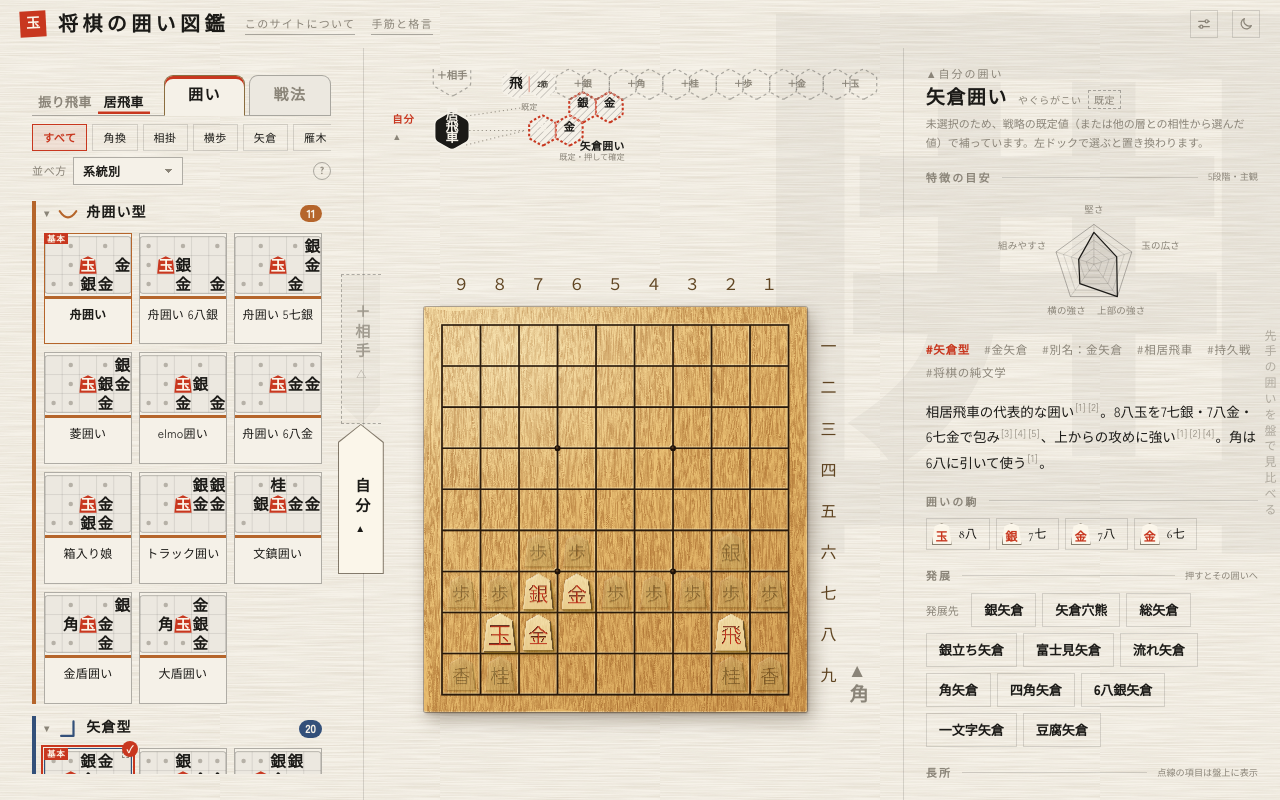
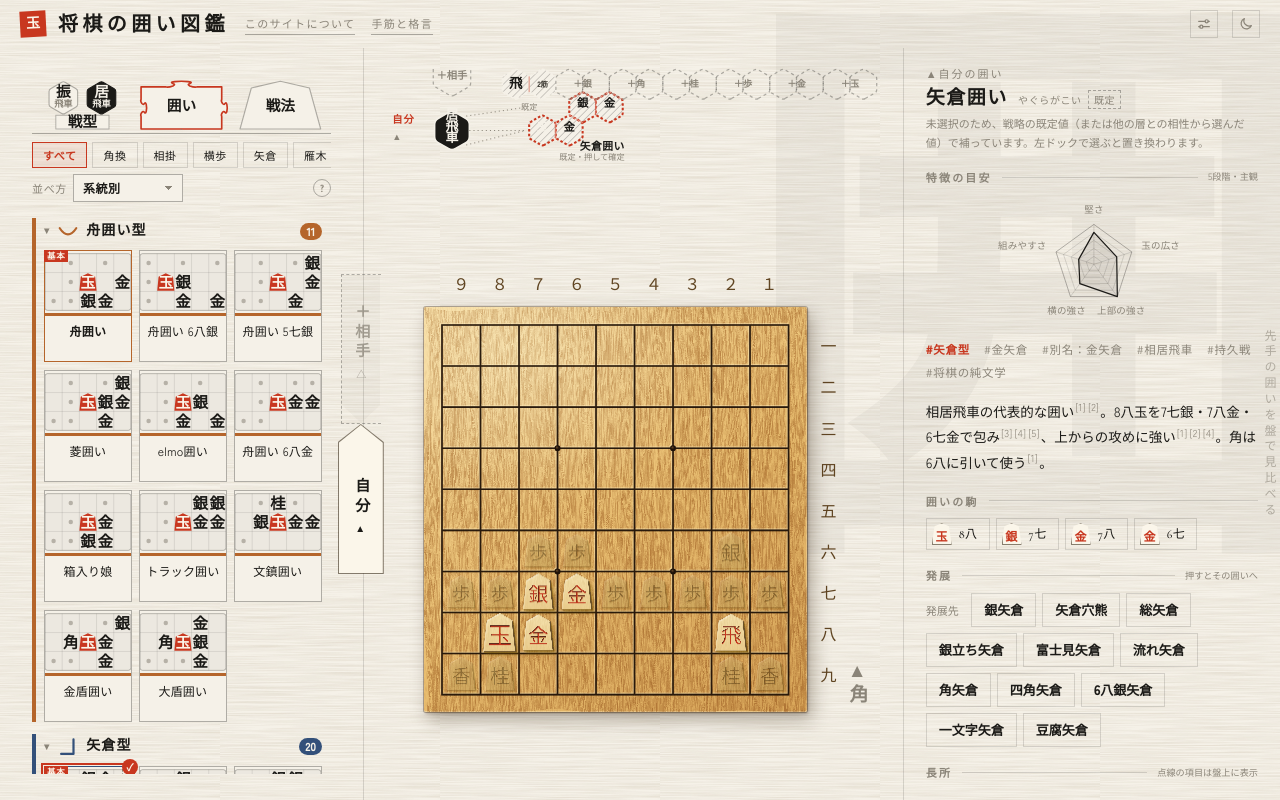
Before and after one commit to Mikanixonable/shogi, a website: page index.html in a window 1280 px wide. Drawn offline with nearby package versions, Linux system fonts and the light colour scheme; a web font is replaced by a local one.

Commit message:
左ドックの案B切り替え面を実装

```diff
--- a/css/dock.css
+++ b/css/dock.css
@@ -35,41 +35,43 @@
                                    border-top:7px solid var(--accent); border-right:7px solid transparent; }
 .dk-pane { flex:1 1 auto; display:flex; flex-direction:column; min-width:0; min-height:0; }
 
-/* 上端の1行（5）: 左に戦型の絞り込み（文字セグメント）、右に層タブ（囲い／戦法）。下の罫に選択中のタブが綴じる */
+/* 上端の切り替え面（design-refs-dock-switch 案B「型の三印」）: 戦型・囲い・戦法を
+   同じレイヤーの選択肢として一続きに並べる。絵は1枚の SVG（.dk-sw-art）に描き、
+   操作は透明ボタンの重なりが受ける（制約フィールドと同じ二層）。
+   戦型=六角形の対＋背面の下札、囲い=パズルのピース、
+   戦法=駒形の五角形。開いている層の型から面の罫へ点線の茎を垂らす */
 /* （body 直下の header の flex-wrap・padding・墨の罫が効かないよう、ここで打ち消す） */
 .dk-pane-h { flex:none; display:flex; flex-wrap:nowrap; align-items:flex-end; gap:10px; padding:0; margin-bottom:8px;
              border-bottom:1px solid var(--line-2); }
-/* 層（囲い／戦法）: 選択中の紙タブを前に出し、下の一覧に綴じる */
-.dk-tab { position:relative; display:flex; align-items:flex-end; gap:4px; flex:1 1 auto; height:42px; min-width:0;
-          padding:0 0 0 4px; margin-bottom:-1px; }
+/* 切り替え面の器（案B） */
+.dk-sw { position:relative; flex:1 1 auto; min-width:0; }
+.dk-sw-art { display:block; width:100%; height:auto; overflow:visible; }
+/* svg 内の型（絵のクラスは切り替え面専用） */
+.dk-sw-art .hx { fill:var(--bg); stroke:var(--line-2); stroke-width:1.2; stroke-linejoin:round; }
+.dk-sw-art .hx.on { fill:var(--fg); stroke:var(--fg); }
+.dk-sw-art .shp { fill:var(--bg); stroke:var(--line-2); stroke-width:1.2; stroke-linejoin:round; }
+.dk-sw-art .shp.on { stroke:var(--accent); stroke-width:1.8; }
+.dk-sw-art .nm, .dk-sw-art .ch { font:800 16px/1 var(--font-d); fill:var(--fg); text-anchor:middle; }
+.dk-sw-art .ch.on, .dk-sw-art .sub.on { fill:var(--bg); }
+.dk-sw-art .sub { font:600 10px/1 var(--font-b); fill:var(--muted); text-anchor:middle; }
+.dk-sw-art .tag { fill:var(--bg); stroke:var(--line-2); stroke-width:1; }
+.dk-sw-art .stem { fill:none; stroke:var(--muted); stroke-width:1; stroke-dasharray:1 3; }
+/* 透明ボタン: viewBox(326×64) の % 座標で各型に当たり判定を貼る（文字は svg が持つ） */
+.dk-sw .seg { position:absolute; inset:0; pointer-events:none; }
+.dk-sw .seg button { position:absolute; pointer-events:auto; border:0; padding:0; margin:0;
+                     background:transparent; color:transparent; font-size:0; cursor:pointer; border-radius:8px; }
+@media (hover:hover) { .dk-sw .seg button:hover { background:color-mix(in srgb,var(--fg) 5%,transparent); } }
+.dk-sw .seg button:focus-visible { outline:2px solid var(--fg); outline-offset:0; }
 .dk-tab .knob, .dk-strategy .knob { display:none; }
-.dk-tab button { position:relative; flex:1 1 0; display:flex; align-items:center; justify-content:center; gap:7px;
-                 height:41px; min-width:0; padding:6px 3px; border:1px solid var(--line-2);
-                 border-radius:9px 9px 0 0; background:color-mix(in srgb,var(--fg) 4%,var(--bg));
-                 font:700 15px/1 var(--font-d); letter-spacing:.2em; color:var(--muted);
-                 transition:background .18s, color .18s, border-color .18s; }
-.dk-tab button svg { width:18px; height:18px; fill:none; stroke:currentColor; stroke-width:1.6; stroke-linejoin:round; }
-@media (hover:hover) { .dk-tab button:hover { color:var(--fg); border-color:var(--fg); } }
-.dk-tab button[aria-pressed="true"] { z-index:1; border-color:var(--accent-2);
-                                      border-bottom:1px solid var(--bg); background:var(--bg); color:var(--fg);
-                                      box-shadow:inset 0 3px 0 var(--accent); font-weight:800; }
+.dk-strategy button[data-value="furibisha"] { left:2.8%; top:12.5%; width:15.5%; height:75%; }
+.dk-strategy button[data-value="ibisha"] { left:15.6%; top:12.5%; width:15.5%; height:75%; }
+.dk-tab button[data-value="castle"] { left:36.5%; top:12.5%; width:27%; height:81.25%; }
+.dk-tab button[data-value="tactic"] { left:69.5%; top:12.5%; width:27%; height:81.25%; }
 .dk-clear { display:grid; flex:none; place-items:center; width:28px; height:28px; padding:0;
             border:1px solid var(--line-2); border-radius:50%; background:none; color:var(--muted);
             cursor:pointer; font:600 18px/1 var(--font-b); }
 @media (hover:hover) { .dk-clear:hover { color:var(--bad); border-color:var(--bad); } }
 .dk-clear[hidden] { display:none; }
-/* 戦型（振り飛車／居飛車）の絞り込み: タブ列の左端に並ぶ素朴な文字セグメント。選択中は朱の下線だけ */
-.dk-strategy { flex:none; align-self:flex-end; display:flex; margin:0 0 1px; padding:0; }
-.dk-strategy button { flex:none; display:flex; align-items:center; justify-content:center; padding:7px 9px 6px;
-                      font:700 13px/1 var(--font-b); letter-spacing:.05em; color:var(--muted); white-space:nowrap; transition:color .2s; }
-/* 面が狭いときはタブのアイコンを畳む（文字は残す） */
-@container dk (max-width:330px) {
-  .dk-tab button svg { display:none; }
-  .dk-tab button { letter-spacing:.1em; }
-  .dk-strategy button { padding:7px 6px 6px; letter-spacing:.03em; }
-}
-@media (hover:hover) { .dk-strategy button:hover { color:var(--fg); } }
-.dk-strategy button[aria-pressed="true"] { color:var(--fg); font-weight:800; box-shadow:inset 0 -2.5px 0 var(--accent); }
 /* 戦型（細）の絞り込み: 戦略チップ行の下に置く1行のチップ。1行で収めて横に流す */
 .dk-senkei { flex:none; display:flex; align-items:center; gap:5px; margin:0 0 6px; padding:0;
              overflow-x:auto; scrollbar-width:none; }
@@ -325,11 +327,15 @@
 .dk-binder[data-show="false"] .dk-pc[data-who="opp"] .body::after { background:var(--faint); }
 
 /* ===== narrow: ページ全体でスクロールするので、一覧は内容の高さを取る ===== */
-/* M1: 面の上端は「選ぶ操作（相手/自分の側＋囲い/戦法の層）」の1行、
-   その下は「見せ方（戦型の絞り込み・並べ方・凡例）」の1行の2段構成。
+/* M1: 面の上端は「選ぶ操作（相手/自分の側＋戦型・囲い・戦法）」の1行、
+   その下は「見せ方（戦型（細）の絞り込み・並べ方・凡例）」の1行の2段構成。
    バインダーの駒はタブと同じ行に並ぶ小さな駒タブ（dock-view.js がDOMを移す） */
 @media (max-width:979px) {
   #pickRail .dk { flex:none; display:block; }
+  #pickRail { position:relative; z-index:16; background:var(--bg); }
+  .dk-pane-h { flex-wrap:wrap; align-items:flex-start; }
+  .dk-pane-h > .dk-binder { order:1; margin-left:auto; }
+  .dk-pane-h > .dk-sw { order:2; flex:1 0 100%; }
   .dk-binder { position:static; display:flex; flex-direction:row; align-items:flex-end;
                width:auto; gap:2px; margin:0 4px 0 0; padding:0; flex:none; }
   .dk-pc { position:relative; top:auto; right:auto; bottom:auto; width:60px; height:44px; }
@@ -340,8 +346,6 @@
   .dk-pc .v small { font-size:9px; }
   .dk-pc-ghost { display:none !important; }
   .dk-pc-x { position:relative; right:auto; top:auto; margin:0 0 10px -8px; }
-  /* 戦型の絞り込みは並べ方の行の先頭へ（見せ方の行）。セグメントであることが分かるよう下線は残す */
-  .dk-tools .dk-strategy { flex:none; align-self:center; margin:0 4px 0 0; }
   .dk-pane { display:block; min-height:0; }
   .dk-body { overflow:visible; }
   /* タップ領域（C1）: 小さなボタンは見た目を変えず ::after で当たり判定だけ広げる */
@@ -349,8 +353,6 @@
   .dk-clear::after { content:""; position:absolute; inset:-8px; }
   .dk-legend::after { content:""; position:absolute; inset:-13px; }
   .dk-pc-x::after { content:""; position:absolute; inset:-11px; }
-  .dk-tab button { height:44px; }
-  .dk-strategy button { min-height:44px; padding-left:8px; padding-right:8px; }
   .dk-sort-sel { height:44px; font-size:13px; }
 
   .dk-fam-h { min-height:44px; padding:6px 0; }
--- a/js/data/strategies.js
+++ b/js/data/strategies.js
@@ -1,16 +1,16 @@
-// 戦略: 居飛車/振り飛車の既定テンプレート。対局図で戦法・囲いが未選択のときの土台にする
+// 戦略: 居飛車/振飛車の既定テンプレート。対局図で戦法・囲いが未選択のときの土台にする
 // ※計画 §2-3 からの変更: furibisha.defaultCastle は文字列だったが、両戦略とも { vsIbisha, vsFuribisha } のオブジェクト形に統一した
 window.Kakoi = window.Kakoi || {};
 Kakoi.STRATEGIES = {
   ibisha: {
     label: '居飛車',
-    desc: '飛車を初期位置の2筋（盤の右側）に据えたまま戦い、玉は反対側の左翼（7〜9筋）に囲う戦型。お互いが居飛車の相居飛車では矢倉・角換わり・相掛かり・横歩取り・雁木などに分かれ、振り飛車を相手にすると対抗形になる。',
+    desc: '飛車を初期位置の2筋（盤の右側）に据えたまま戦い、玉は反対側の左翼（7〜9筋）に囲う戦型。お互いが居飛車の相居飛車では矢倉・角換わり・相掛かり・横歩取り・雁木などに分かれ、振飛車を相手にすると対抗形になる。',
     defaultTactic: 'ibisha-base',
     defaultCastle: { vsIbisha: 'yagura', vsFuribisha: 'funa' },
   },
   furibisha: {
-    label: '振り飛車',
-    desc: '飛車を初期位置の2筋から別の筋（5〜9筋や1筋）へ振り、玉を右翼（1〜3筋）に囲う戦型。美濃囲い系が土台で、四間飛車・三間飛車・中飛車・向かい飛車など振った筋がそのまま戦法名になる。相手も振り飛車なら相振り飛車になる。',
+    label: '振飛車',
+    desc: '飛車を初期位置の2筋から別の筋（5〜9筋や1筋）へ振り、玉を右翼（1〜3筋）に囲う戦型。美濃囲い系が土台で、四間飛車・三間飛車・中飛車・向かい飛車など振った筋がそのまま戦法名になる。相手も振飛車なら相振り飛車になる。',
     defaultTactic: 'shikenbisha',
     defaultCastle: { vsIbisha: 'mino', vsFuribisha: 'mino' },
   },
--- a/js/ui/rail-view.js
+++ b/js/ui/rail-view.js
@@ -14,17 +14,57 @@ window.Kakoi = window.Kakoi || {};
   const K = window.Kakoi;
   const { VS_MARK, findTactic, KINDS, FIELD } = K.catalog;
   const { esc } = K.html;
-  const STRATEGY_IDS = ['furibisha', 'ibisha'];
   const castlePos = c => K.Position.fromCastle(c, K.SETUPS[c.setup]);
   // 一覧の並べ方は表示の好み（盤面の状態ではない）なのでここで localStorage に持つ
   const PREF = 'shogi-castle:dock';
   const loadPref = () => { try { return JSON.parse(localStorage.getItem(PREF)) || {}; } catch { return {}; } };
-  // 上部の操作の小物: 層タブのアイコン・並べ方のアイコン
-  const TAB_ICON = {
-    castle: '<svg viewBox="0 0 24 24" aria-hidden="true"><path d="M4 20V9l3 2V6l5 3 5-3v5l3-2v11z"/></svg>',
-    tactic: '<svg viewBox="0 0 24 24" aria-hidden="true"><path d="M12 3.2 18.6 6.7 20.2 20.5H3.8L5.4 6.7Z"/>' +
-            '<path d="M8.6 14.6 15.4 8.4M15.4 8.4h-4.2M15.4 8.4v4.2"/></svg>',
+  // 面の上端の切り替え面（design-refs-dock-switch 案B「型の三印」）: 戦型・囲い・戦法を
+  // 同じレイヤーの選択肢として一続きに並べる。絵は1枚の SVG、操作は透明ボタンの重なり
+  // （制約フィールドと同じ二層）。戦型=辺を共有する正六角形の対（左=振飛車・右=居飛車）、
+  // 囲い=パズルのピース、戦法=駒形の五角形。開いている層の型から面の罫へ点線の茎を垂らす
+  const f1 = n => +n.toFixed(2);
+  const pt = p => `${f1(p[0])} ${f1(p[1])}`;
+  // 上に頂点を持つ正六角形（制約フィールドの戦型胞と同じ向き）
+  const hexV = (cx, cy, r) => [90, 150, 210, 270, 330, 30]
+    .map(a => [cx + r * Math.cos(a * Math.PI / 180), cy + r * Math.sin(a * Math.PI / 180)]);
+  // 角をわずかに丸めた多角形のパス（constraint-field.js の roundPath と同じ）
+  const roundPath = (pts, r = 2) => {
+    const n = pts.length, out = [];
+    for (let i = 0; i < n; i++) {
+      const p = pts[i], a = pts[(i + n - 1) % n], b = pts[(i + 1) % n];
+      const toward = q => {
+        const dx = q[0] - p[0], dy = q[1] - p[1], d = Math.hypot(dx, dy) || 1;
+        return [p[0] + dx / d * r, p[1] + dy / d * r];
+      };
+      out.push(`${i ? 'L' : 'M'}${pt(toward(a))}Q${pt(p)} ${pt(toward(b))}`);
+    }
+    return out.join('') + 'Z';
   };
+  // パズルの継ぎ目（「首が絞れて頭が膨らむ」突起。制約フィールドと同じ曲線）
+  const jEdge = (p0, p1, s = 0, d = 7, w = 1) => {
+    if (!s) return `L${pt(p1)}`;
+    const dx = p1[0] - p0[0], dy = p1[1] - p0[1], L = Math.hypot(dx, dy);
+    const ux = dx / L, uy = dy / L, nx = uy, ny = -ux;
+    const P = (t, o = 0) => {
+      const tt = .5 + (t - .5) * w;
+      return [p0[0] + ux * tt * L + nx * o * s, p0[1] + uy * tt * L + ny * o * s];
+    };
+    return `L${pt(P(.30))}` +
+      `C${pt(P(.315, -.09 * d))} ${pt(P(.355, -.08 * d))} ${pt(P(.395, .18 * d))}` +
+      `C${pt(P(.415, .38 * d))} ${pt(P(.425, .52 * d))} ${pt(P(.40, .68 * d))}` +
+      `C${pt(P(.375, .88 * d))} ${pt(P(.36, 1.02 * d))} ${pt(P(.42, 1.13 * d))}` +
+      `C${pt(P(.45, 1.19 * d))} ${pt(P(.55, 1.19 * d))} ${pt(P(.58, 1.13 * d))}` +
+      `C${pt(P(.64, 1.02 * d))} ${pt(P(.625, .88 * d))} ${pt(P(.60, .68 * d))}` +
+      `C${pt(P(.575, .52 * d))} ${pt(P(.585, .38 * d))} ${pt(P(.605, .18 * d))}` +
+      `C${pt(P(.645, -.08 * d))} ${pt(P(.685, -.09 * d))} ${pt(P(.70))}` +
+      `L${pt(p1)}`;
+  };
+  const boxJ = (x, y, w, h, e, d = 7, jw = 1) => `M${pt([x, y])}` +
+    jEdge([x, y], [x + w, y], e.n, d, jw) + jEdge([x + w, y], [x + w, y + h], e.e, d, jw) +
+    jEdge([x + w, y + h], [x, y + h], e.s, d, jw) + jEdge([x, y + h], [x, y], e.w, d, jw) + 'Z';
+  // 駒のシルエット五角形（.pt-tile の頂点比 50-86-100-0-14）
+  const pieceV = (x, y, w, h) => [[x + w * .5, y], [x + w * .86, y + h * .14], [x + w, y + h], [x, y + h], [x + w * .14, y + h * .14]];
+  const polyPath = pts => 'M' + pts.map(pt).join('L') + 'Z';
 
   class RailView {
     /**
@@ -51,18 +91,23 @@ window.Kakoi = window.Kakoi || {};
       this._whoPrev = null;                            // 前回表示していた側（切り替わりの向きの演出用）
       const pref = loadPref();
       this.sort = K.railGrids.CASTLE_SORTS.some(x => x.id === pref.sort) ? pref.sort : 'family';
-      // 面の上端は1行: 左に戦型の絞り込み（文字だけの小さなセグメント）、右に層タブ（囲い／戦法）。
-      // その下に並べ方・記号の凡例・?。開いている側の名前は右端の駒の見出し（バインダー）が示すので、面には見出しを持たない
+      // 面の上端は切り替え面（案B「型の三印」）1面: 戦型（振飛車／居飛車の六角形の対）・
+      // 囲い（パズルピース）・戦法（駒形五角形）を同じレイヤーに並べる。
+      // その下に戦型（細）チップ・並べ方・記号の凡例・?。開いている側の名前は右端の駒の見出し（バインダー）が示すので、面には見出しを持たない
       el.innerHTML =
         `<div class="dk">` +
          `<section class="dk-pane">` +
          `<header class="dk-pane-h">` +
-         `<div class="seg dk-strategy" role="group" aria-label="戦型の絞り込み（振り飛車／居飛車）">` +
-         STRATEGY_IDS.map(id => `<button type="button" data-value="${id}">${esc(K.STRATEGIES[id].label)}</button>`).join('') +
+         `<div class="dk-sw">` +
+         `<svg class="dk-sw-art" viewBox="0 0 326 64" aria-hidden="true"></svg>` +
+         `<div class="seg dk-strategy" role="group" aria-label="戦型の絞り込み（振飛車／居飛車）">` +
+         `<button type="button" data-value="furibisha" aria-label="戦型を振飛車に絞る">振飛車</button>` +
+         `<button type="button" data-value="ibisha" aria-label="戦型を居飛車に絞る">居飛車</button>` +
          `</div>` +
          `<div class="seg dk-tab" role="group" aria-label="一覧（囲い／戦法）">` +
-         `<button type="button" data-value="castle">${TAB_ICON.castle}囲い</button>` +
-         `<button type="button" data-value="tactic">${TAB_ICON.tactic}戦法</button></div></header>` +
+         `<button type="button" data-value="castle" aria-label="囲いの一覧を開く">囲い</button>` +
+         `<button type="button" data-value="tactic" aria-label="戦法の一覧を開く">戦法</button>` +
+         `</div></div></header>` +
          // 戦型（細）のチップ行: 組み合わせから候補を出し、一覧の表示を絞るだけ（制約にはしない）
          `<div class="dk-senkei" role="group" aria-label="戦型（細）の絞り込み"></div>` +
          `<div class="dk-tools"><label class="dk-sort"><span>並べ方</span><select class="dk-sort-sel">` +
@@ -83,6 +128,7 @@ window.Kakoi = window.Kakoi || {};
         `<span class="v"><b>自分</b><small>▲</small></span></button>` +
         `</div>`;
       this.root = el.firstElementChild;
+      this.swArt = this.root.querySelector('.dk-sw-art');
       this.body = this.root.querySelector('.dk-body');
       this.tray = this.root.querySelector('.dk-tray');
       this.key = this.root.querySelector('.dk-key');
@@ -128,8 +174,9 @@ window.Kakoi = window.Kakoi || {};
       for (const c of K.CASTLES) this._pos.set(c.id, castlePos(c));
       this._bindEvents();
       this._bindLegend();
-      // 狭い画面: バインダーの駒は層タブと同じ行へ、戦型の絞り込みは並べ方の行へ移し、
-      // 「選ぶ操作（側・層）」と「見せ方の操作（絞り込み・並べ方・凡例）」の2段に分ける（モバイル M1）
+      // 狭い画面: バインダーの駒は切り替え面と同じ行へ（切り替え面は1面なので戦型だけを
+      // 取り出さない）、「選ぶ操作（側・層・戦型）」と「見せ方の操作（戦型（細）の絞り込み・
+      // 並べ方・凡例）」の2段に分ける（モバイル M1）
       this._mql = matchMedia('(max-width:979px)');
       this._mql.addEventListener('change', () => this._relocate());
       this._relocate();
@@ -138,18 +185,42 @@ window.Kakoi = window.Kakoi || {};
     _relocate() {
       const paneH = this.root.querySelector('.dk-pane-h');
       const tools = this.root.querySelector('.dk-tools');
-      const strat = this.root.querySelector('.dk-strategy');
       const narrow = this._mql.matches;
       if (narrow) {
-        paneH.prepend(this.binder);        // [相手/自分][囲い|戦法]
+        paneH.prepend(this.binder);        // [相手/自分][切り替え面]
         tools.prepend(this.root.querySelector('.dk-senkei'));
-        tools.prepend(strat);              // [振り/居飛車][戦型（細）][並べ方][凡例][?]
       } else {
-        paneH.prepend(strat);              // 元の順序へ戻す
         tools.before(this.root.querySelector('.dk-senkei'));
         this.el.appendChild(this.binder);  // レール右端の縦バインダーに戻る
       }
       this.binder.setAttribute('aria-orientation', narrow ? 'horizontal' : 'vertical');
+    }
+
+    // ---------- 切り替え面の絵（案B）: 選択に合わせて描き直す。
+    // トグルは切り替え機能なので実効値は載せず、パラメータ名だけを示す ----------
+    _paintSwitch() {
+      const strat = this.filter[this.who] || 'ibisha';
+      const tab = this.kind;
+      let s = '';
+      // 戦型: 下札を背面に置き、その上に辺を共有する正六角形の対を重ねる。
+      // 札＋六角形の外形を囲い・戦法のボタン高（52px）に揃える
+      s += `<rect class="tag" x="26" y="45" width="58" height="15"/>` +
+           `<text class="nm" x="55" y="58">戦型</text>`;
+      // 左=振飛車・右=居飛車。ON=墨塗り
+      for (const [cx, cy, id, ch] of [[34.2, 26, 'furibisha', '振'], [75.8, 26, 'ibisha', '居']]) {
+        const on = strat === id;
+        s += `<path d="${roundPath(hexV(cx, cy, 18), 2)}" class="hx${on ? ' on' : ''}"/>` +
+             `<text class="ch${on ? ' on' : ''}" x="${cx}" y="${cy - 1}">${ch}</text>` +
+             `<text class="sub${on ? ' on' : ''}" x="${cx}" y="${cy + 10}">飛車</text>`;
+      }
+      // 囲い: パズルのピース（上=凸・左=凹・右=凸）。戦法: 駒形五角形。開いている層は朱縁
+      s += `<path d="${boxJ(119, 14, 88, 46, { n: 1, e: 1, s: 0, w: -1 }, 5)}" class="shp${tab === 'castle' ? ' on' : ''}" data-layer="castle"/>` +
+           `<text class="nm" x="163" y="40">囲い</text>` +
+           `<path d="${polyPath(pieceV(227, 8, 88, 52))}" class="shp${tab === 'tactic' ? ' on' : ''}" data-layer="tactic"/>` +
+           `<text class="nm" x="271" y="40">戦法</text>`;
+      // 開いている層の型から面の罫へ点線の茎
+      s += `<path d="M${tab === 'castle' ? 163 : 271} 60V64" class="stem"/>`;
+      this.swArt.innerHTML = s;
     }
 
     // ---------- 駒の見出し: 押すとその側の面へ（相手が OFF なら表示して開く）。縦のタブなので ↑=相手・↓=自分 ----------
@@ -332,6 +403,7 @@ window.Kakoi = window.Kakoi || {};
       const st = S[who];
       if (this._strat[who] !== st.strategy) { this._strat[who] = st.strategy; this.filter[who] = st.strategy; }
       this.stratSeg.setValue(this.filter[who]);
+      this._paintSwitch();
       // 戦型（細）のチップ: 組み合わせ（大分類）から候補を出す。変わったときだけ並び直す
       const cand = K.railGrids.senkeiCandidates(S.me, S.opp, showOpp);
       const sig = cand.join(',');
```
Also changed, not shown: tools/ui-check.js (+33 -16 lines).
